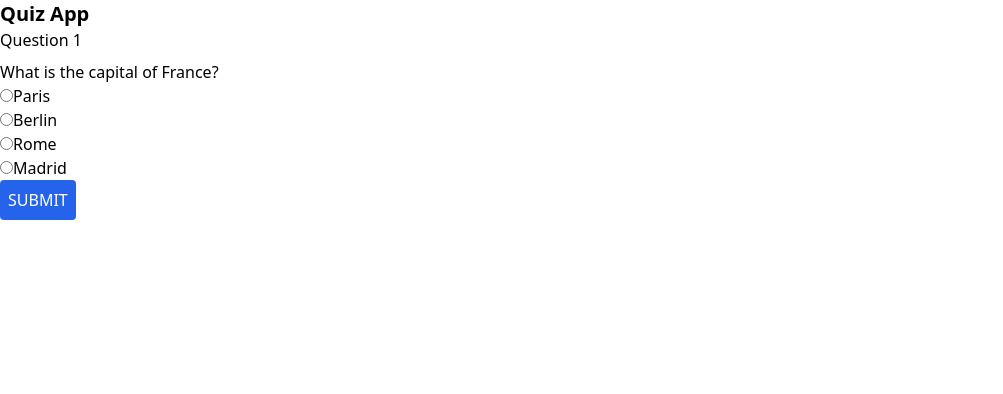
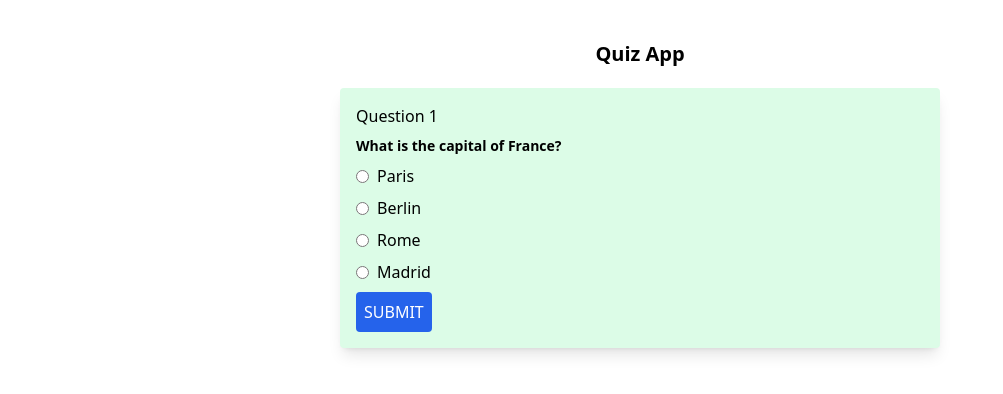
Before and after one commit to Mark-Alexis-Posadas/react-hooks-exercises, a React (Vite) app: page / in a window 1280 px wide. Shown: the top 394 px of the page, without its empty margins (0-1003 px from the left). Built offline with nearby package versions, Linux system fonts and the light colour scheme.

Commit message:
done functionlaity and design

```diff
--- a/src/UseState/Quiz/Option.jsx
+++ b/src/UseState/Quiz/Option.jsx
@@ -6,15 +6,19 @@ export default function Option({
   return (
     <>
       {quizQuestions.map((option, index) => (
-        <div key={index}>
+        <div key={index} className="flex items-center my-2">
           <input
+            className="mr-2"
             type="radio"
             name="option"
             checked={selectedOption === option}
             value={option}
             onChange={handleChange}
+            id={option.id}
           />
-          <label className="form-check-label">{option}</label>
+          <label htmlFor={option.id} className="form-check-label">
+            {option}
+          </label>
         </div>
       ))}
     </>
--- a/src/UseState/Quiz/Question.jsx
+++ b/src/UseState/Quiz/Question.jsx
@@ -7,9 +7,9 @@ export default function Question({
   selectedOption,
 }) {
   return (
-    <div>
+    <div className="bg-green-100 shadow-lg rounded p-4 w-[600px]">
       <h3>Question {quizQuestions.id}</h3>
-      <h5 className="mt-2">{quizQuestions.question}</h5>
+      <h5 className="mt-2 font-bold text-sm">{quizQuestions.question}</h5>
       <form onSubmit={handleSubmit}>
         <Option
           quizQuestions={quizQuestions.options}
--- a/src/UseState/Quiz/Quiz.jsx
+++ b/src/UseState/Quiz/Quiz.jsx
@@ -4,7 +4,6 @@ import Question from "./Question";
 import Score from "./Score";
 
 export default function Quiz() {
-  // const [question] = useState(quizQuestions);
   const [currentQuestion, setCurrentQuestion] = useState(0);
   const [selectedOption, setSelectedOption] = useState("");
   const [score, setScore] = useState(0);
@@ -37,8 +36,8 @@ export default function Quiz() {
   };
 
   return (
-    <div>
-      <h1 className="font-bold text-xl">Quiz App</h1>
+    <div className="flex flex-col items-center mt-10">
+      <h1 className="font-bold text-xl mb-5">Quiz App</h1>
       {!quizEnd ? (
         <Question
           quizQuestions={quizQuestions[currentQuestion]}
```
